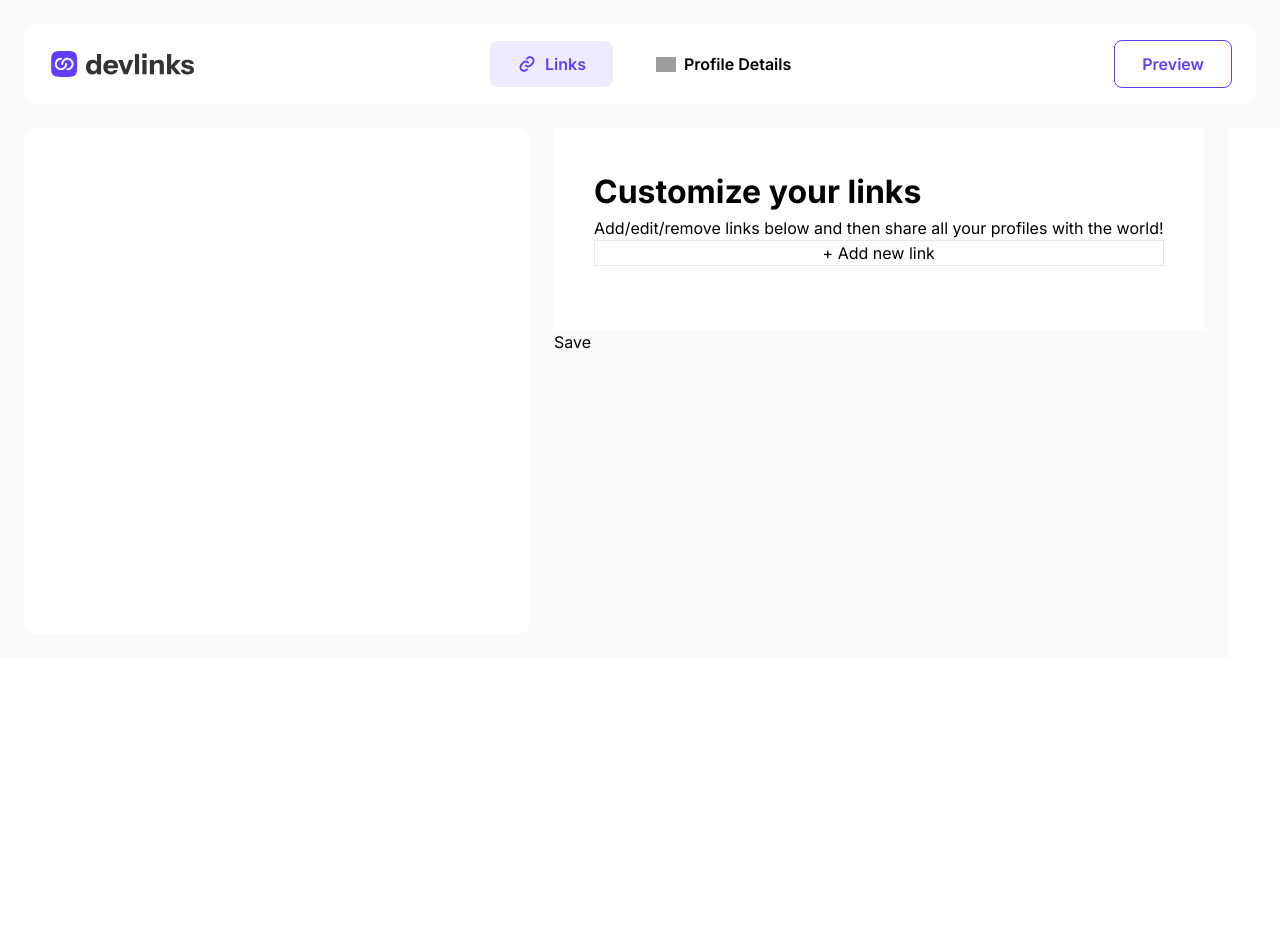
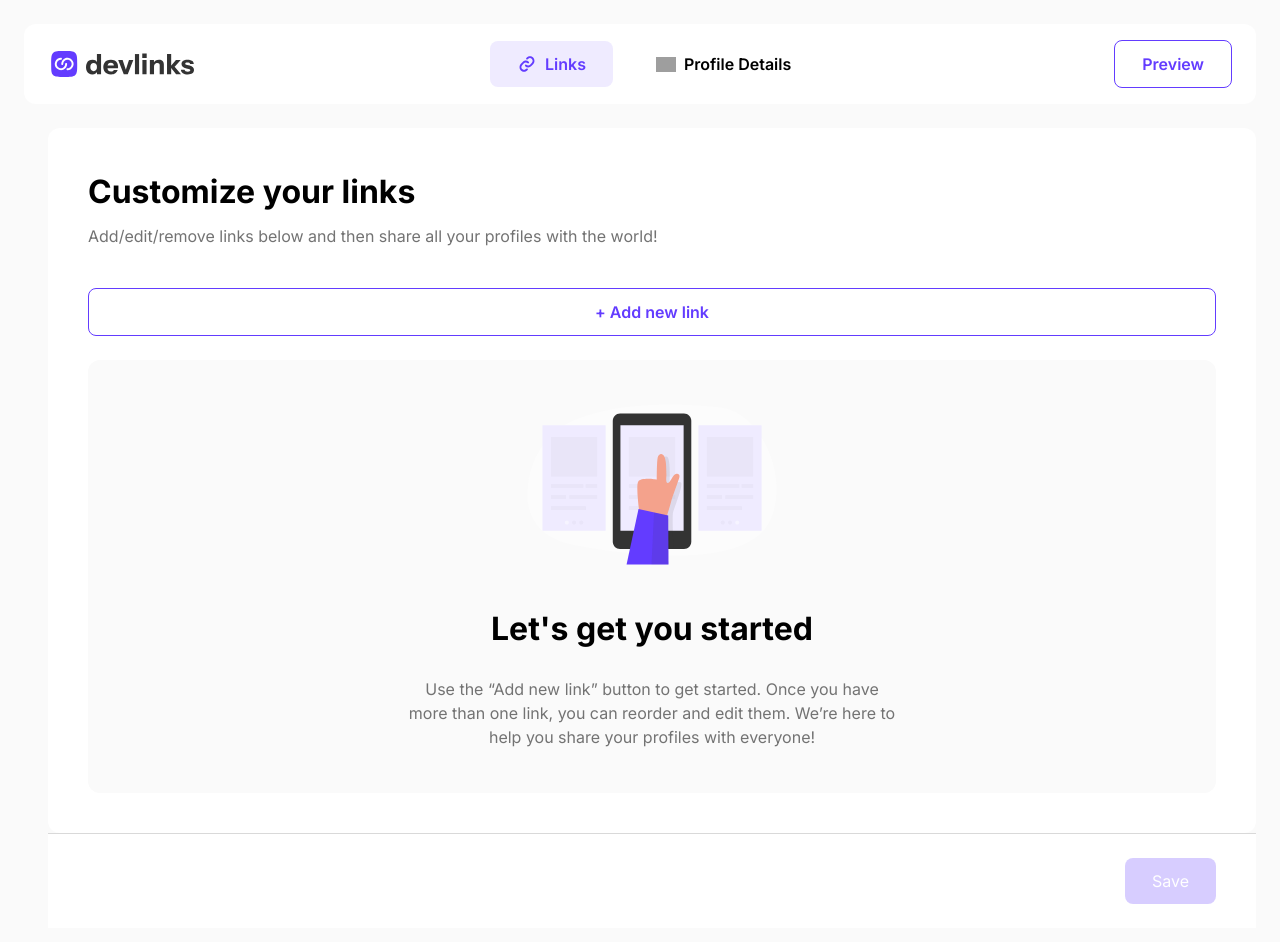
Before and after one commit to Marvellous-Udoye/Devlinks-Full-stack-app, a Next.js app: page /HomePage in a window 1280 px wide. Shown: the top 942 px of the page. Before the commit the page ends 800 px from the top, so only its background shows below. Built offline with nearby package versions, Linux system fonts and the light colour scheme; grey boxes are pictures that could not be loaded.

Commit message:
feat: "completed links component"

```diff
--- a/src/app/components/CustomizeLinks/Customize.module.css
+++ b/src/app/components/CustomizeLinks/Customize.module.css
@@ -1,3 +1,15 @@
 .customize_ctn {
-    @apply bg-[#fff] p-10
+    @apply bg-[#fff] p-10 flex flex-col gap-10 rounded-[12px] ;
 }
+
+.Links {
+    @apply px-[20px] py-[44px] flex flex-col gap-10 bg-[#FAFAFA] rounded-[12px];
+}
+
+.save_btn {
+    @apply py-[11px] px-[27px] text-[#fff] hover:shadow-custom-focus rounded-[8px] bg-[#633CFF] opacity-25;
+
+    @media (max-width: 500px) {
+        width: 100%;
+    }
+}
--- a/src/app/components/CustomizeLinks/CustomizeLinks.tsx
+++ b/src/app/components/CustomizeLinks/CustomizeLinks.tsx
@@ -1,23 +1,34 @@
 import Image from "next/image";
 import styles from "./Customize.module.css";
+import phone from "../../../../public/images/Group 273.svg"
 
 export default function CustomizeLinks() {
   return (
-    <div className="max-w-[831px] bg-[#FAFAFA] pr-6 pb-6 ">
+    <div className="w-full bg-[#FAFAFA] px-6 pb-6 ">
       <section className={styles.customize_ctn}>
         <div className={styles.custom_head}>
-          <p className="text-[32px] font-[700] ">Customize your links</p>
-            <p className="text-[16px] font-[400] text-[#737373">Add/edit/remove links below and then share all your profiles with the world!</p>
+          <p className="text-[32px] font-[700] leading-[48px] mb-[8px]">Customize your links</p>
+          <p className="text-[16px] font-[400] text-[#737373]">Add/edit/remove links below and then share all your profiles with the world!</p>
         </div>
-        <div className="grid column gap-[24px]">
-          <button className="w-full text-[] font-[] border-[1px] border-[] rounded-[] focus:outline-none hover:bg-[] ">+ Add new link</button>
+        <div className="grid grid-cols-1 gap-[24px]">
+          <button className="w-full text-[#633CFF] text-[16px] font-[600] py-[11px] px-[27px] border-[1.5px] border-[#633CFF] rounded-[8px] focus:outline-none hover:bg-[#EFEBFF] transform transition ease duration-100 ">+ Add new link</button>
           <div className={styles.Links}>
-
+            <Image
+              src={phone}
+              alt="Phone"
+              width={249.53}
+              height={160}
+              className="mx-auto"
+            />
+            <div className="flex flex-col gap-[24px]">
+              <p className="text-[32px] font-[700] text-center">Let's get you started</p>
+              <p className="text-[16px] font-[400] text-center text-[#737373] max-w-[488px] mx-auto">Use the “Add new link” button to get started. Once you have more than one link, you can reorder and edit them. We’re here to help you share your profiles with everyone!</p>
+            </div>
           </div>
         </div>
       </section>
-      <section>
-        <button>Save</button>
+      <section className="py-[24px] px-[40px] flex justify-end border-t-[1px] border-t-[#D9D9D9] bg-[#fff] ">
+        <button className={styles.save_btn}>Save</button>
       </section>
     </div>
   );
--- a/src/app/components/Displaylinks/DisplayLink.module.css
+++ b/src/app/components/Displaylinks/DisplayLink.module.css
@@ -1,3 +1,9 @@
-.display_ctn{
-    @apply p-[253px] max-w-[560px] bg-[#fff] rounded-[12px]
+.display_ctn_holder {
+  @media (max-width: 800px) {
+    display: none;
+  }
 }
+
+.display_ctn {
+  @apply max-w-[560px] bg-[#fff] rounded-[12px];
+}
--- a/src/app/components/Displaylinks/DisplayLink.tsx
+++ b/src/app/components/Displaylinks/DisplayLink.tsx
@@ -3,7 +3,7 @@ import styles from "./DisplayLink.module.css";
 
 export default function DisplayLink() {
     return (
-        <div className="max-w-[608px] bg-[#FAFAFA] px-6 pb-6 ">
+        <div className={`${styles.display_ctn_holder} max-w-[608px] bg-[#FAFAFA] pl-6 pb-6 `}>
             <aside className={styles.display_ctn}>
                 {/* <div className="border-[1px] border-[#737373] rounded-10"></div>
                 <div className="border-[1px] border-[#737373] rounded-10 my-[10px] mx-[11px]"></div> */}
--- a/src/app/components/Navbar/Navbar.module.css
+++ b/src/app/components/Navbar/Navbar.module.css
@@ -24,5 +24,5 @@
 }
 
 .preview {
-  @apply py-[11px] px-[27px] rounded-[8px] border-[1px] border-[#633CFF] text-[#633CFF] text-[16px] font-[600] leading-[24px] hover:bg-[#EFEBFF];
+  @apply py-[11px] px-[27px] rounded-[8px] border-[1px] border-[#633CFF] text-[#633CFF] text-[16px] font-[600] leading-[24px] hover:bg-[#EFEBFF] transform transition ease-in-out duration-100 ;
 }
```
Also changed, not shown: public/images/Group 273.svg (added).
